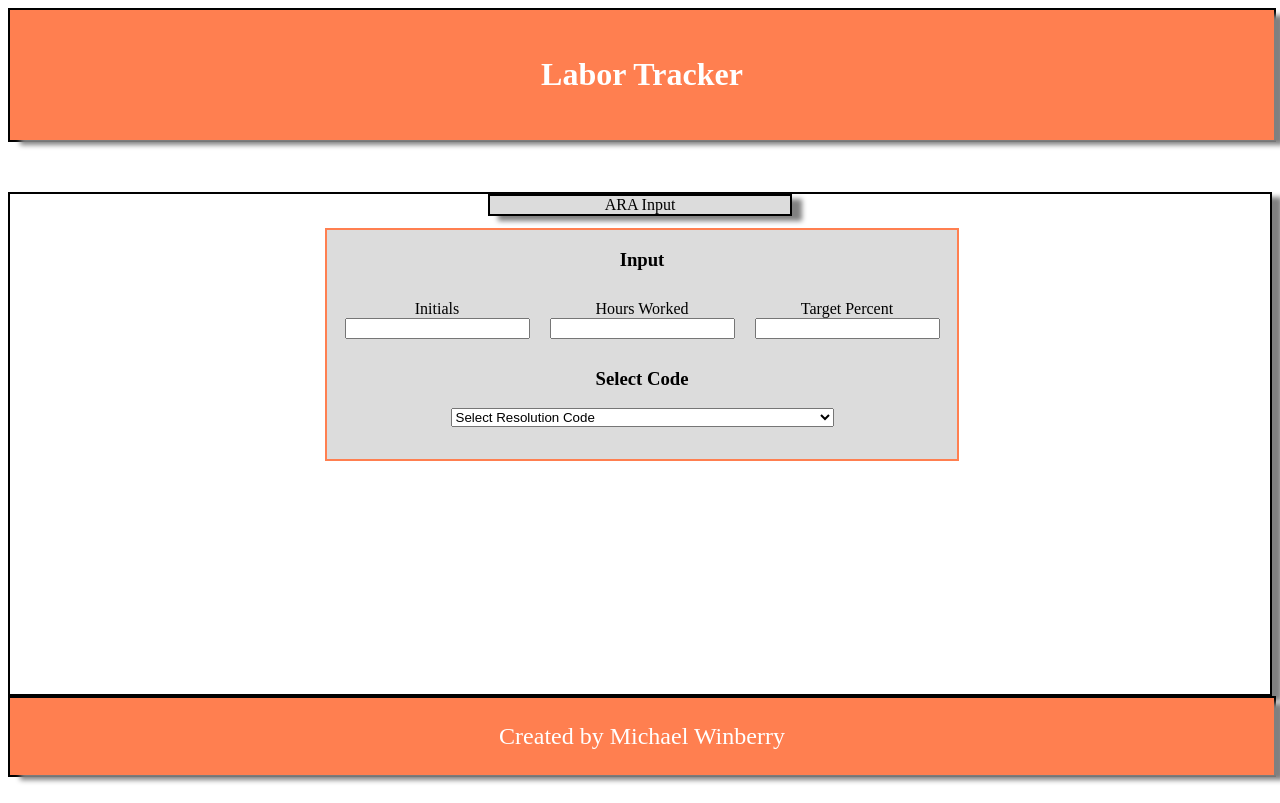
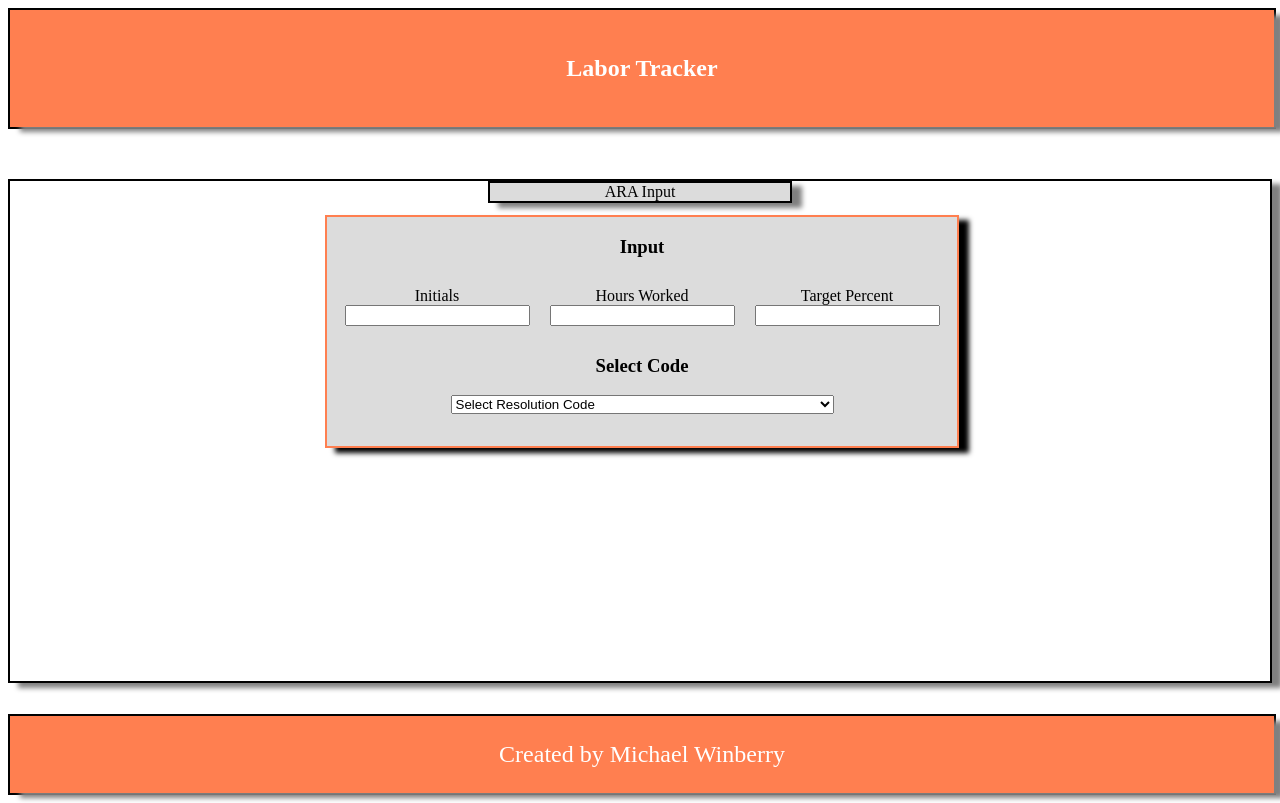
Before and after one commit to mwinb/LaborTracker, a plain HTML site: page index.html in a window 1280 px wide. Drawn offline with nearby package versions, Linux system fonts and the light colour scheme.

Commit message:
CSS updates

```diff
--- a/css/homepage.css
+++ b/css/homepage.css
@@ -9,9 +9,15 @@
 
 }
 
+footer {
+	margin-top: 2.5%;
+}
+
 input {
 	text-align: center;
 }
+
+
 
 
 
@@ -88,6 +94,8 @@ input {
 	padding: 10px;
 }
 
+
+
 .navDiv {
 	display: inline-block;
 	width: 300px;
@@ -102,6 +110,7 @@ input {
 
 .resCodes {
 	border: solid coral 2px;
+	box-shadow: 10px 5px 5px black;
 	width: 50%;
 	align-content: center;
 	margin-right: 25%;
--- a/index.html
+++ b/index.html
@@ -11,9 +11,9 @@
 <body>
 	<header>
 		<div id="headerDiv">
-			<h1>
+			<h2>
 				Labor Tracker
-			</h1>
+			</h2>
 		</div>
 	</header>
 
```
